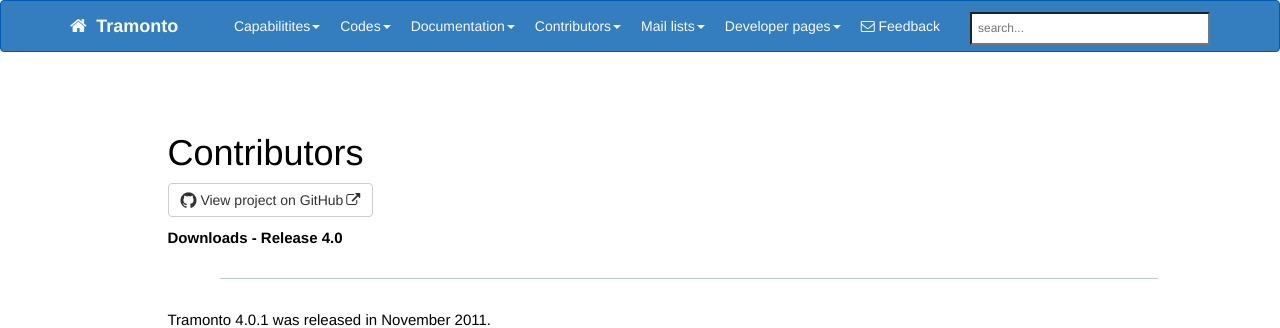
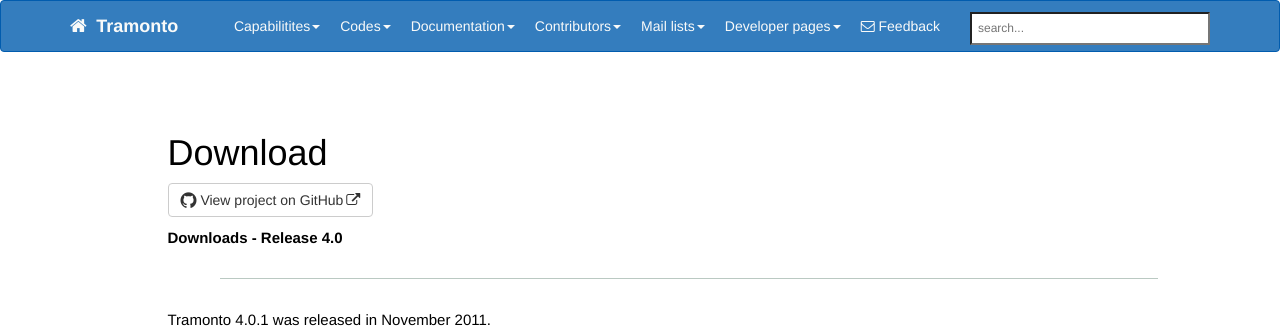
Before and after one commit to Tramonto/tramonto.github.io, a Jekyll site: the page built from pages/codes/download.md, in a window 1280 px wide. Shown: the top 328 px of the page. Built offline with Jekyll 4.4.1, drawn with Linux system fonts in a browser that asks for light colours; nearby versions of some CDN libraries; comment, search, counter and statistics services are not loaded.

Commit message:
Fix links for some top nav files

```diff
--- a/_data/topnav.yml
+++ b/_data/topnav.yml
@@ -46,8 +46,8 @@ topnav_dropdowns:
           url: /tabulated_examples.html
           output: web
 
-    - title: Publication
-      url: /publication.html
+    - title: Publications
+      url: /publications.html
       output: web
 
   - title: Contributors
@@ -67,7 +67,7 @@ topnav_dropdowns:
       output: web
 
     - title: TH Instructions
-      url: /th_instructions.html
+      url: /test_harness_instructions.html
       output: web
 
     - title: Tips for Physical Edits
--- a/pages/codes/download.md
+++ b/pages/codes/download.md
@@ -1,7 +1,7 @@
 ---
-title: Contributors
+title: Download
 folder: codes
-permalink: contributors.html
+permalink: download.html
 ---
 
 **Downloads - Release 4.0**
```
